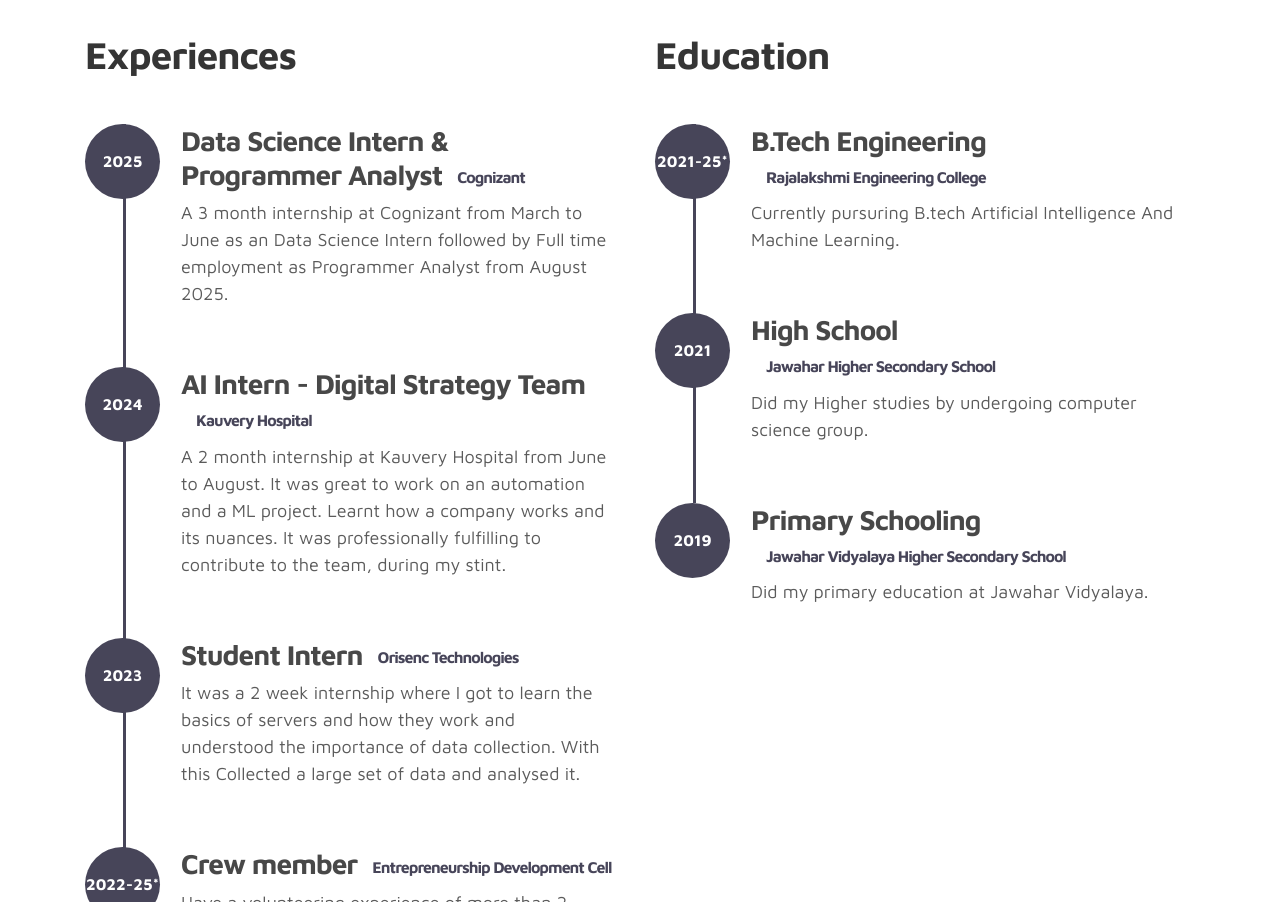
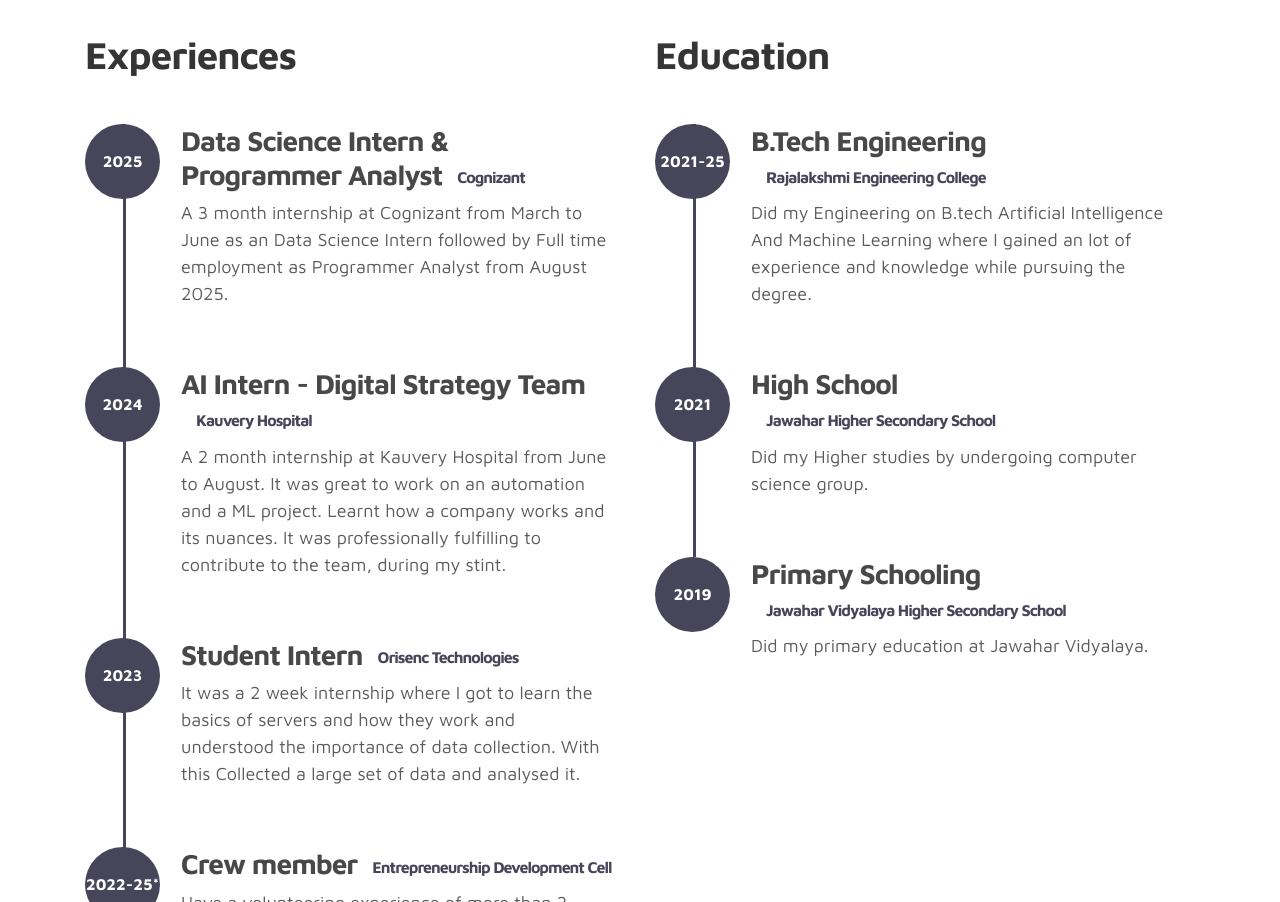
Before and after one commit to Vejaysundaram-Rajkumar/portfolio, a plain HTML site: page index.html in a window 1280 px wide. Shown: the part 1760-2662 px from the top of the page. Drawn offline with Linux system fonts and the light colour scheme; some packages are replaced by stand-ins of ours; a script that the page names is missing.

Commit message:
Update index.html

```diff
--- a/index.html
+++ b/index.html
@@ -222,11 +222,11 @@
                     <div class="timeline">
                         <div class="timeline-wrapper">
                              <div class="timeline-yr">
-                                  <span>2021-25*</span>
+                                  <span>2021-25</span>
                              </div>
                              <div class="timeline-info">
                                   <h3><span>B.Tech Engineering</span><small>Rajalakshmi Engineering College</small></h3>
-                                  <p>Currently pursuring B.tech Artificial Intelligence And Machine Learning.</p>
+                                  <p>Did my Engineering on B.tech Artificial Intelligence And Machine Learning where I gained an lot of experience and knowledge while pursuing the degree.</p>
                              </div>
                         </div>
 
```
